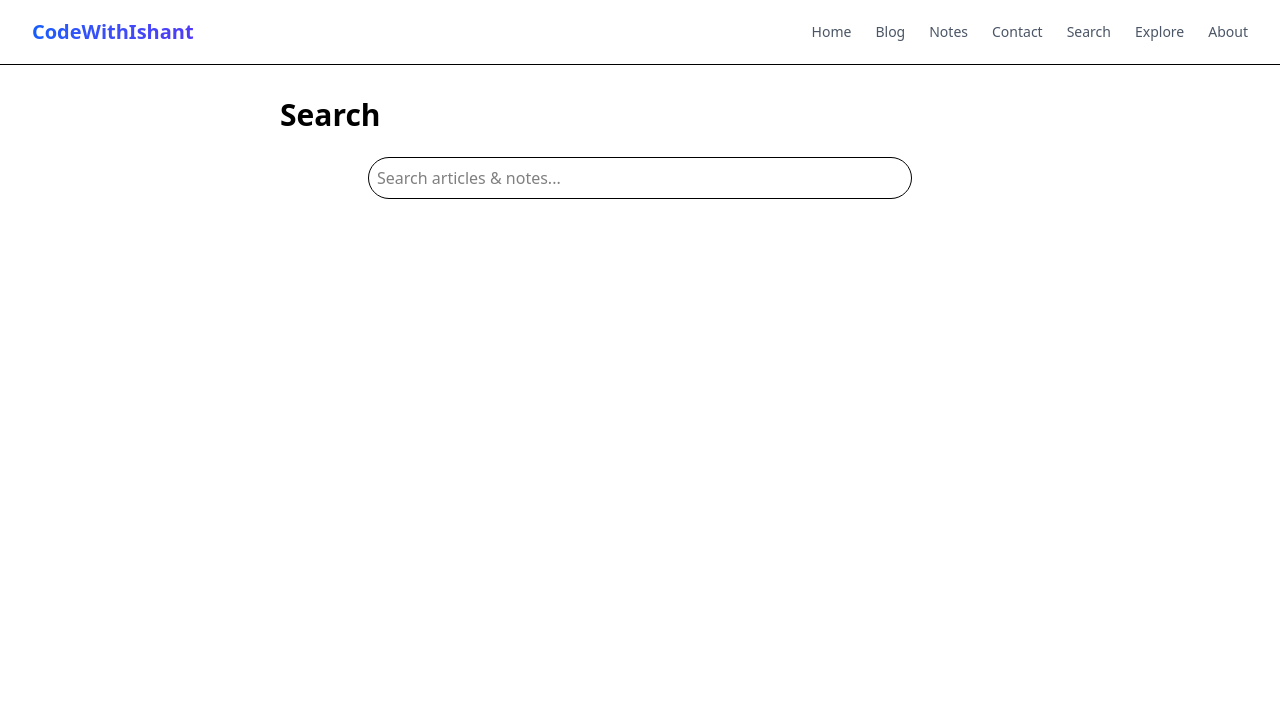
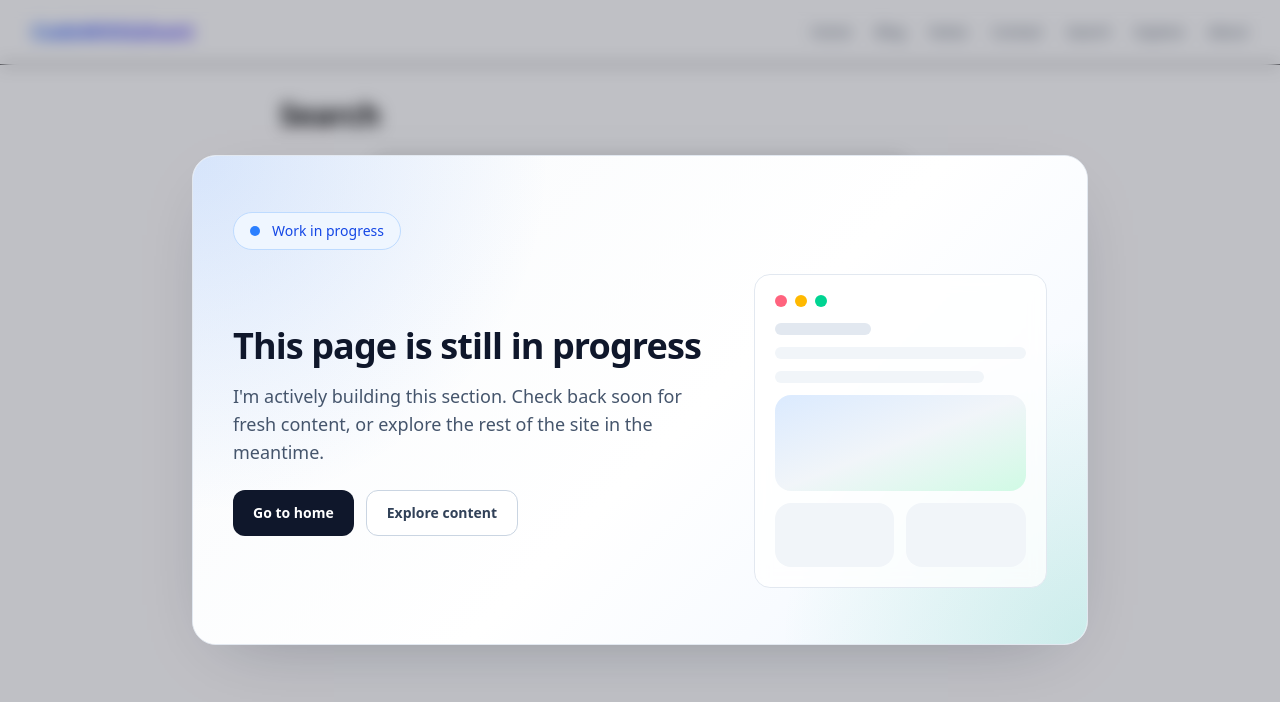
Before and after one commit to ISHANT-KB/codewithishant, a Next.js app: page /search in a window 1280 px wide. Shown: the top 702 px of the page. Built offline with nearby package versions, Linux system fonts and the light colour scheme.

Commit message:
added work in progress card and added to the required place

```diff
--- a/src/app/blog/layout.tsx
+++ b/src/app/blog/layout.tsx
@@ -1,4 +1,5 @@
 import Sidebar from "@/components/features/navigation/Sidebar";
+import InProgress from "@/components/workInProgress/inProgress";
 
 export default function BlogLayout({
   children,
@@ -7,6 +8,7 @@ export default function BlogLayout({
 }) {
   return (
     <div className="flex max-w-7xl mx-auto">
+      <InProgress/>
       <Sidebar />
 
       <main className="flex-1 p-0 md:p-6">{children}</main>
--- a/src/app/notes/layout.tsx
+++ b/src/app/notes/layout.tsx
@@ -1,4 +1,5 @@
 import Sidebar from "@/components/features/navigation/Sidebar";
+import InProgress from "@/components/workInProgress/inProgress";
 
 export default function NotesLayout({
   children,
@@ -8,6 +9,7 @@ export default function NotesLayout({
   return (
     <div className="flex max-w-7xl mx-auto">
       <Sidebar />
+      <InProgress/>
 
       <main className="flex-1 p-0 md:p-6">{children}</main>
     </div>
--- a/src/app/search/page.tsx
+++ b/src/app/search/page.tsx
@@ -1,6 +1,7 @@
 import fs from "fs";
 import path from "path";
 import Search from "@/components/features/search/Search";
+import InProgress from "@/components/workInProgress/inProgress";
 
 type SearchDocument = {
   id: string;
@@ -23,6 +24,7 @@ export default function SearchPage() {
       <h1 className="text-3xl font-bold mb-6">Search</h1>
 
       <Search documents={documents} />
+      <InProgress/>
     </div>
   );
 }
--- /dev/null
+++ b/src/components/workInProgress/inProgress.tsx
@@ -0,0 +1,89 @@
+import Link from "next/link";
+
+type Action = {
+  href: string;
+  label: string;
+};
+
+type InProgressProps = {
+  title?: string;
+  description?: string;
+  eyebrow?: string;
+  primaryAction?: Action;
+  secondaryAction?: Action;
+};
+
+export default function InProgress({
+  title = "This page is still in progress",
+  description = "I'm actively building this section. Check back soon for fresh content, or explore the rest of the site in the meantime.",
+  eyebrow = "Work in progress",
+  primaryAction = {
+    href: "/",
+    label: "Go to home",
+  },
+  secondaryAction = {
+    href: "/explore",
+    label: "Explore content",
+  },
+}: InProgressProps) {
+  return (
+    <section className="fixed inset-0 z-100 flex items-center justify-center bg-slate-950/25 px-4 py-8 backdrop-blur-sm sm:px-6">
+      <div className="w-full max-w-4xl overflow-hidden rounded-3xl border border-slate-200 bg-white/95 shadow-[0_20px_70px_-35px_rgba(15,23,42,0.35)]">
+        <div className="relative isolate overflow-hidden px-6 py-10 sm:px-10 sm:py-14">
+          <div className="absolute inset-0 -z-10 bg-[radial-gradient(circle_at_top_left,rgba(59,130,246,0.18),transparent_35%),radial-gradient(circle_at_bottom_right,rgba(16,185,129,0.16),transparent_30%),linear-gradient(135deg,#f8fafc,#ffffff_55%,#eff6ff)]" />
+
+          <div className="mb-6 inline-flex items-center gap-3 rounded-full border border-blue-200 bg-blue-50 px-4 py-2 text-sm font-medium text-blue-700">
+            <span className="h-2.5 w-2.5 rounded-full bg-blue-500" />
+            {eyebrow}
+          </div>
+
+          <div className="grid gap-8 lg:grid-cols-[1.5fr_0.9fr] lg:items-center">
+            <div className="space-y-4">
+              <h1 className="max-w-2xl text-3xl font-bold tracking-tight text-slate-900 sm:text-4xl">
+                {title}
+              </h1>
+              <p className="max-w-2xl text-base leading-7 text-slate-600 sm:text-lg">
+                {description}
+              </p>
+
+              <div className="flex flex-col gap-3 pt-2 sm:flex-row">
+                <Link
+                  href={primaryAction.href}
+                  className="inline-flex items-center justify-center rounded-xl bg-slate-900 px-5 py-3 text-sm font-semibold text-white transition-colors hover:bg-slate-700"
+                >
+                  {primaryAction.label}
+                </Link>
+
+                <Link
+                  href={secondaryAction.href}
+                  className="inline-flex items-center justify-center rounded-xl border border-slate-300 bg-white px-5 py-3 text-sm font-semibold text-slate-700 transition-colors hover:border-slate-400 hover:bg-slate-50"
+                >
+                  {secondaryAction.label}
+                </Link>
+              </div>
+            </div>
+
+            <div className="rounded-2xl border border-slate-200 bg-white/80 p-5 backdrop-blur">
+              <div className="mb-4 flex items-center gap-2">
+                <span className="h-3 w-3 rounded-full bg-rose-400" />
+                <span className="h-3 w-3 rounded-full bg-amber-400" />
+                <span className="h-3 w-3 rounded-full bg-emerald-400" />
+              </div>
+
+              <div className="space-y-3">
+                <div className="h-3 w-24 rounded-full bg-slate-200" />
+                <div className="h-3 w-full rounded-full bg-slate-100" />
+                <div className="h-3 w-5/6 rounded-full bg-slate-100" />
+                <div className="h-24 rounded-2xl bg-linear-to-br from-blue-100 via-slate-100 to-emerald-100" />
+                <div className="grid grid-cols-2 gap-3">
+                  <div className="h-16 rounded-2xl bg-slate-100" />
+                  <div className="h-16 rounded-2xl bg-slate-100" />
+                </div>
+              </div>
+            </div>
+          </div>
+        </div>
+      </div>
+    </section>
+  );
+}
```
